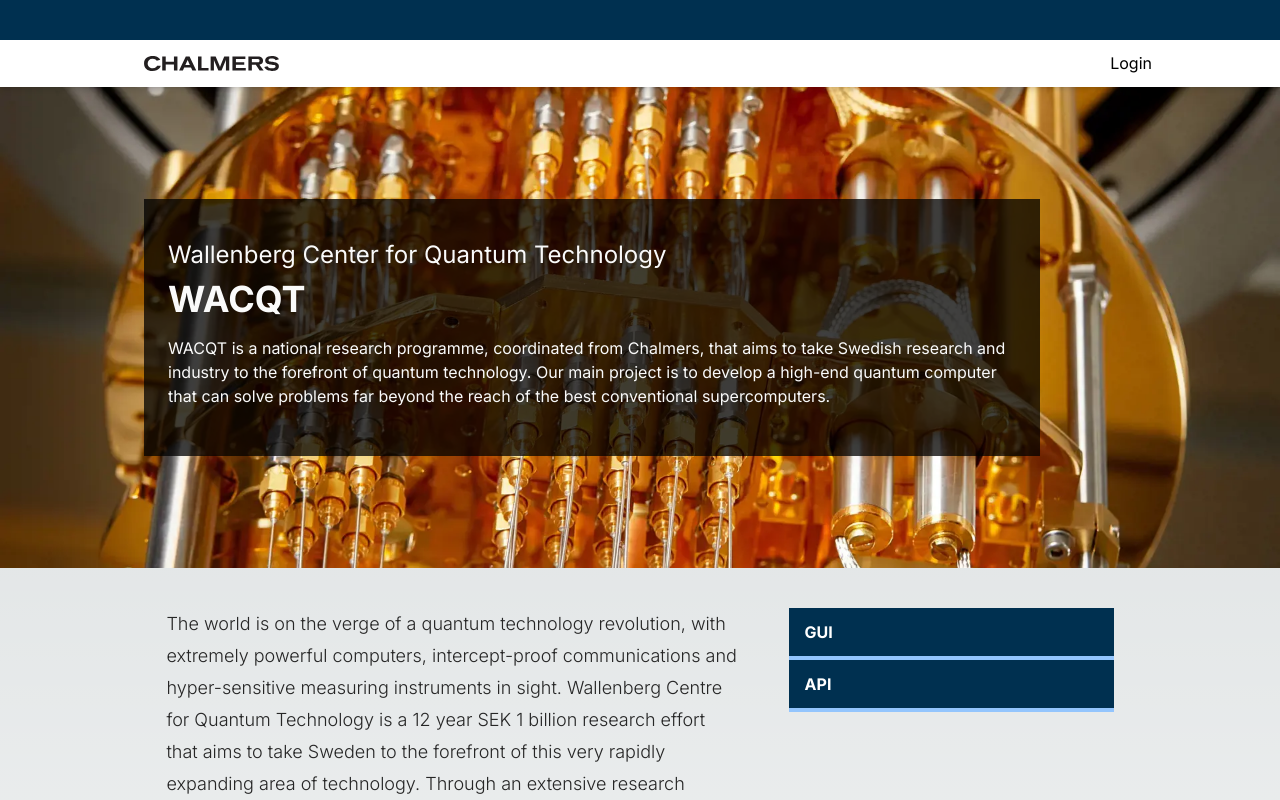
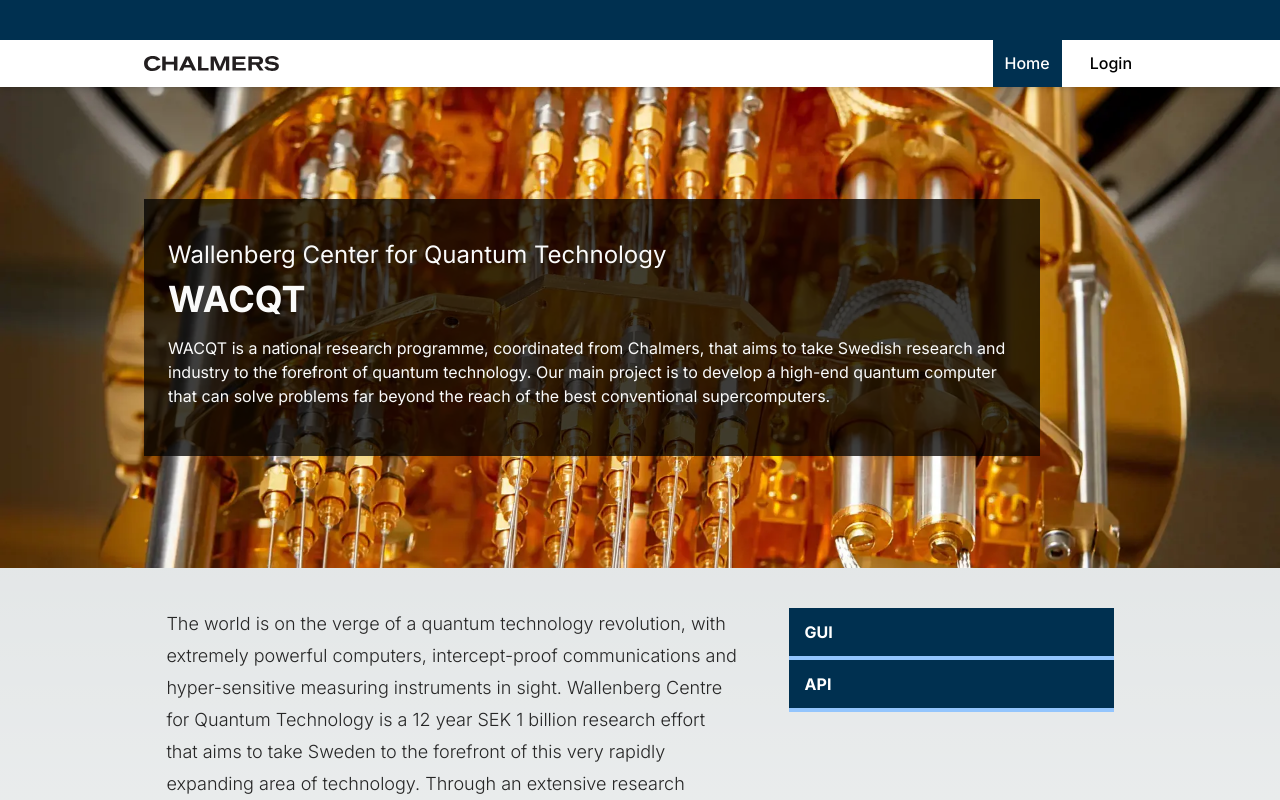
Before and after one commit to axean/tergite-frontend, a Next.js app: page / in a window 1280 px wide. Shown: the top 800 px of the page. Built offline with nearby package versions, Linux system fonts and the light colour scheme; no server answers.

Commit message:
Style the navitems

```diff
--- a/src/components/Navbar/components/NavItem.tsx
+++ b/src/components/Navbar/components/NavItem.tsx
@@ -2,19 +2,26 @@ import NextLink from 'next/link';
 import { usePathname } from 'next/navigation';
 import { useMemo } from 'react';
 
+const defaultClassName =
+	'no-link-formatting flex h-full items-center p-2 px-3 font-medium transition hover:bg-west-coast hover:text-white cursor-pointer';
+
 export default function NavItem({ text, link }: Props) {
 	const pathname = usePathname();
 	const isActive = useMemo(() => pathname == link, [pathname]);
+	const className = useMemo(
+		() => `${defaultClassName} ${isActive ? 'text-white bg-west-coast' : ''}`,
+		[isActive]
+	);
 	return (
-		<li className='flex items-center'>
+		<li className='flex items-center mx-2'>
 			<NextLink
 				href={link}
 				passHref
 				legacyBehavior
 				aria-disabled={isActive}
-				className='no-link-formatting flex items-center p-2 px-3 font-medium transition hover:underline focus:underline'
+				aria-active={isActive}
 			>
-				{text}
+				<div className={className}>{text}</div>
 			</NextLink>
 		</li>
 	);
--- a/src/components/Navbar/index.tsx
+++ b/src/components/Navbar/index.tsx
@@ -31,8 +31,7 @@ const Navbar = ({}: Props) => {
 			>
 				<Logo src='/img/chalmers.26fdad12.svg' />
 				<ul className='flex'>
-					{isLoading && <Loading />}
-
+					{<NavItem text='Home' link='/' />}
 					{isAdmin && <NavItem text='Projects' link='/projects' />}
 					{user && <NavItem text='App tokens' link='/app-tokens' />}
 					{user && <NavItem text='Logout' link='/logout' />}
```
